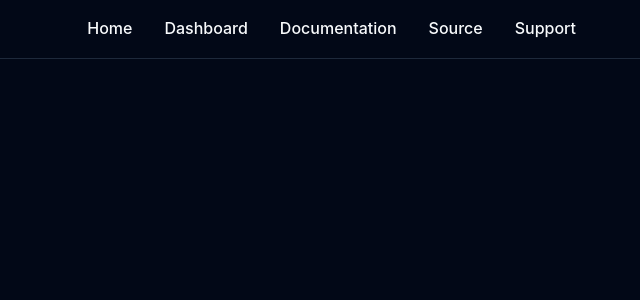
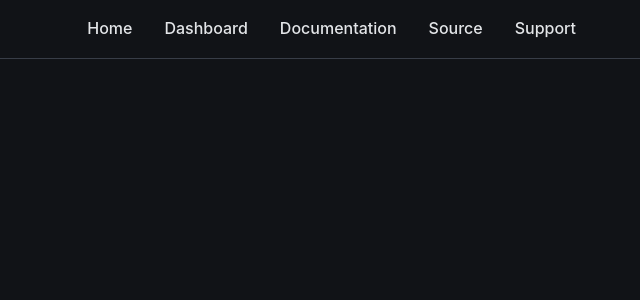
Before and after one commit to cow-discord-bot/website, a SvelteKit app: page / in a window 1280 px wide. Shown: the top 300 px of the page, without its empty margins (640-1280 px from the left). Built offline with nearby package versions, Linux system fonts and the light colour scheme.

Commit message:
rework colors

```diff
--- a/src/app.css
+++ b/src/app.css
@@ -1,53 +1,32 @@
 :root {
-	--background: hsl(222.2 84% 4.9%);
-	--foreground: hsl(210 40% 98%);
+	--background: hsl(220 15% 8%);
+	--foreground: hsl(220 10% 90%);
 
-	--primary: hsl(217.2 91.2% 59.8%);
-	--primary-foreground: hsl(222.2 47.4% 11.2%);
-	--primary-hover: hsl(hsl(217.2 91.2% 65%));
+	--primary: hsl(215 25% 40%);
+	--primary-foreground: hsl(220 10% 95%);
+	--primary-hover: hsl(215 25% 45%);
 
-	--secondary: hsl(217.2 32.6% 17.5%);
-	--secondary-foreground: hsl(210 40% 98%);
+	--secondary: hsl(220 12% 16%);
+	--secondary-foreground: hsl(220 10% 80%);
 
-	--destructive: hsl(0 62.8% 30.6%);
-	--destructive-foreground: hsl(210 40% 98%);
+	--destructive: hsl(0 30% 40%);
+	--destructive-foreground: hsl(220 10% 95%);
 
-	--muted: hsl(217.2 32.6% 17.5%);
-	--muted-variant: hsl(217.2 27% 22%);
-	--muted-foreground: hsl(215 20.2% 65%);
+	--muted: hsl(220 12% 12%);
+	--muted-variant: hsl(220 10% 18%);
+	--muted-foreground: hsl(220 10% 60%);
 
-	--accent: hsl(180 75% 35%);
-	--accent-foreground: hsl(210 40% 98%);
+	--accent: hsl(210 20% 35%);
+	--accent-foreground: hsl(220 10% 95%);
 
-	--border: hsl(217.2 32.6% 17.5%);
-	--input: hsl(217.2 32.6% 17.5%);
-	--ring: hsl(217.2 91.2% 59.8%);
+	--border: hsl(220 12% 25%);
+	--input: hsl(220 12% 16%);
+	--ring: hsl(215 25% 40%);
+	--link: hsl(205 60% 50%);
 }
 
 .light {
-	--background: hsl(0 0% 100%);
-	--foreground: hsl(222.2 47.4% 11.2%);
-
-	--primary: hsl(221.2 83.2% 53.3%);
-	--primary-foreground: hsl(210 40% 98%);
-	--primary-hover: hsl(hsl(221.2 83.2% 47%));
-
-	--secondary: hsl(210 40% 96.1%);
-	--secondary-foreground: hsl(222.2 47.4% 11.2%);
-
-	--destructive: hsl(0 84.2% 60.2%);
-	--destructive-foreground: hsl(210 40% 98%);
-
-	--muted: hsl(210 40% 96.1%);
-	--muted-variant: hsl(210 34% 92%);
-	--muted-foreground: hsl(215.4 16.3% 46.9%);
-
-	--accent: hsl(180 70% 60%);
-	--accent-foreground: hsl(210 40% 98%);
-
-	--border: hsl(214.3 31.8% 91.4%);
-	--input: hsl(214.3 31.8% 91.4%);
-	--ring: hsl(221.2 83.2% 53.3%);
+	/* todo */
 }
 
 * {
@@ -108,11 +87,12 @@ h3,
 h4 {
 	margin: 0;
 	line-height: 1.2;
+	color: var(--foreground);
 }
 
 a {
 	text-decoration: none;
-	color: inherit;
+	color: var(--link);
 }
 
 .button {
```
